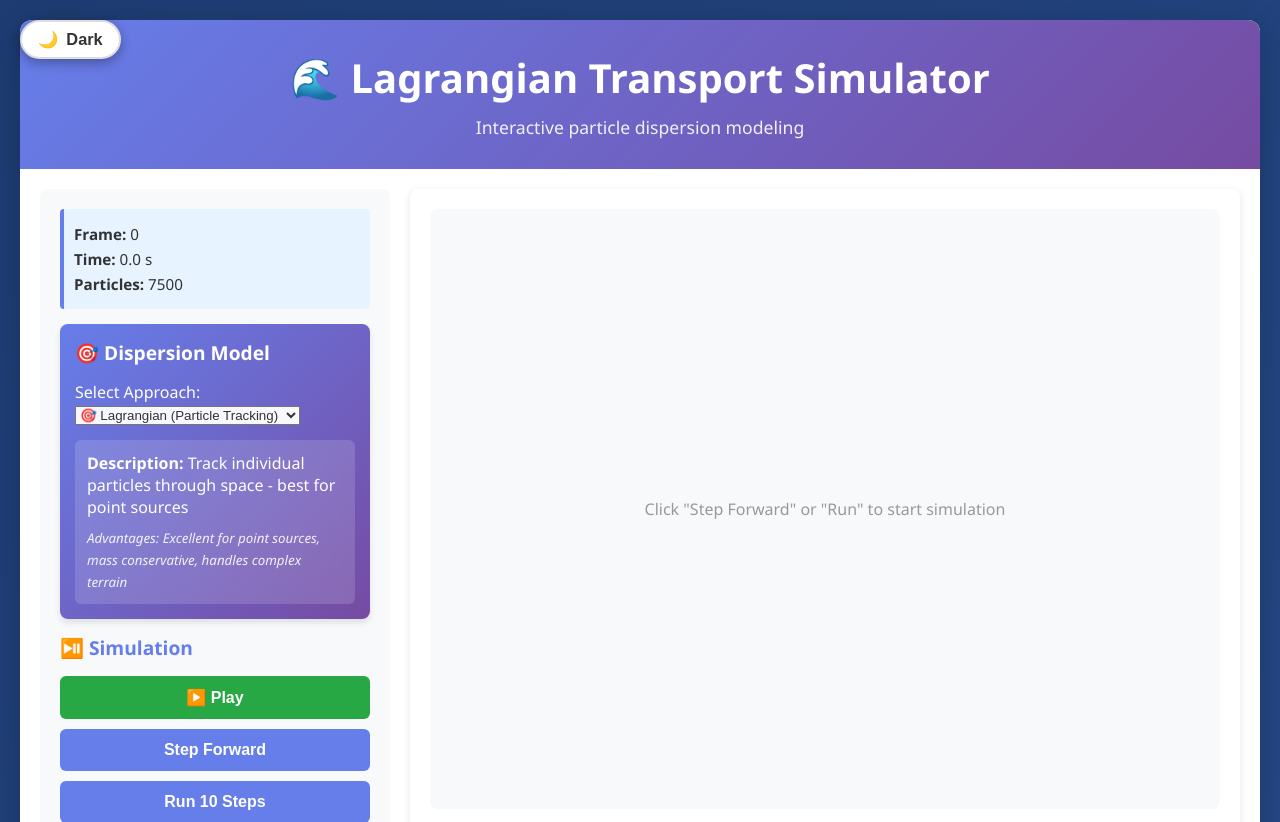
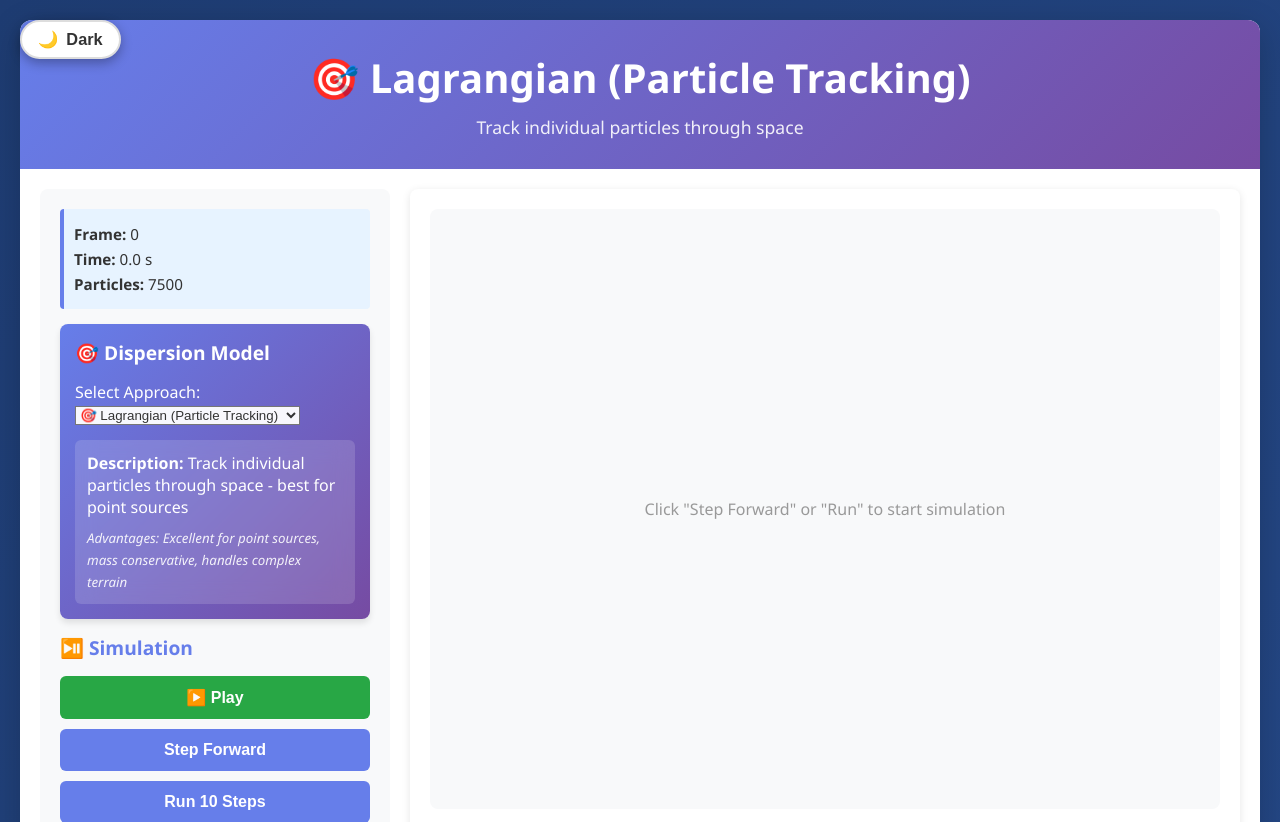
Before and after one commit to ak7cr/emission-pathways, a Flask app: page / in a window 1280 px wide. Shown: the top 822 px of the page. Run offline with Flask 3, Linux system fonts and the light colour scheme.

Commit message:
linked model name with html

```diff
--- a/static/js/main.js
+++ b/static/js/main.js
@@ -639,26 +639,44 @@ let hotspots = [[40.0, 120.0], [60.0, 130.0], [30.0, 90.0]];
 
         const MODEL_INFO = {
             'lagrangian': {
+                name: 'Lagrangian (Particle Tracking)',
+                icon: '🎯',
+                subtitle: 'Track individual particles through space',
                 description: 'Track individual particles through space - best for point sources',
                 advantages: 'Excellent for point sources, mass conservative, handles complex terrain'
             },
             'eulerian': {
+                name: 'Eulerian (Grid-Based PDE)',
+                icon: '📐',
+                subtitle: 'Solve advection-diffusion on fixed grid',
                 description: 'Solve advection-diffusion PDE on fixed grid - best for large domains',
                 advantages: 'Fast for regional scale, no statistical noise, easy to couple with weather models'
             },
             'gaussian_plume': {
+                name: 'Gaussian Plume (Analytical)',
+                icon: '📊',
+                subtitle: 'Analytical steady-state solution',
                 description: 'Analytical steady-state solution - fastest, regulatory standard',
                 advantages: 'Extremely fast, no numerical errors, EPA/regulatory approved'
             },
             'puff': {
+                name: 'Puff Model (Discrete Puffs)',
+                icon: '💨',
+                subtitle: 'Track expanding Gaussian puffs',
                 description: 'Track expanding Gaussian puffs - good for intermittent sources',
                 advantages: 'Time-varying winds, intermittent emissions, faster than full Lagrangian'
             },
             'semi_lagrangian': {
+                name: 'Semi-Lagrangian (Hybrid)',
+                icon: '↩️',
+                subtitle: 'Backward trajectory on grid',
                 description: 'Backward trajectory on grid - reduces numerical diffusion',
                 advantages: 'Stable with large timesteps, reduced numerical diffusion, good accuracy'
             },
             'hybrid': {
+                name: 'Hybrid (Lagrangian + Eulerian)',
+                icon: '🔀',
+                subtitle: 'Particles near source, grid far away',
                 description: 'Particles near source, grid far away - best accuracy and efficiency',
                 advantages: 'Best of both worlds: accuracy near source, efficiency at distance'
             }
@@ -732,8 +750,16 @@ let hotspots = [[40.0, 120.0], [60.0, 130.0], [30.0, 90.0]];
         function updateModelInfo(modelType) {
             const info = MODEL_INFO[modelType];
             if (info) {
-                document.getElementById('model-desc').textContent = info.description;
-                document.getElementById('model-advantages').textContent = `Advantages: ${info.advantages}`;
+                // Update page title and header
+                document.getElementById('page-title').textContent = `${info.name} - Simulator`;
+                document.getElementById('page-header').textContent = `${info.icon} ${info.name}`;
+                document.getElementById('page-subtitle').textContent = info.subtitle;
+
+                // Update model description section (if it exists)
+                const descElement = document.getElementById('model-desc');
+                const advElement = document.getElementById('model-advantages');
+                if (descElement) descElement.textContent = info.description;
+                if (advElement) advElement.textContent = `Advantages: ${info.advantages}`;
             }
         }
 
--- a/templates/index-modular.html
+++ b/templates/index-modular.html
@@ -3,7 +3,7 @@
 <head>
     <meta charset="UTF-8">
     <meta name="viewport" content="width=device-width, initial-scale=1.0">
-    <title>Lagrangian Transport Simulator</title>
+    <title id="page-title">Atmospheric Dispersion Simulator</title>
     <link rel="stylesheet" href="{{ url_for('static', filename='css/styles.css') }}">
 </head>
 <body>
@@ -15,8 +15,8 @@
 
     <div class="container">
         <header>
-            <h1>🌊 Lagrangian Transport Simulator</h1>
-            <p class="subtitle">Interactive particle dispersion modeling</p>
+            <h1 id="page-header">🌊 Atmospheric Dispersion Simulator</h1>
+            <p class="subtitle" id="page-subtitle">Select a model to begin simulation</p>
         </header>
 
         <div class="main-content">
```
